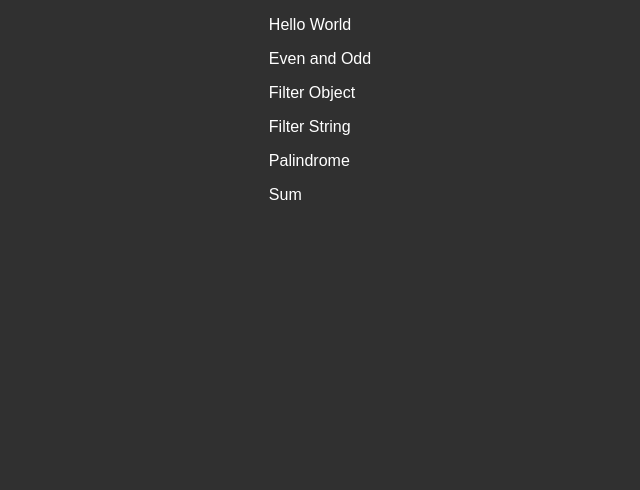
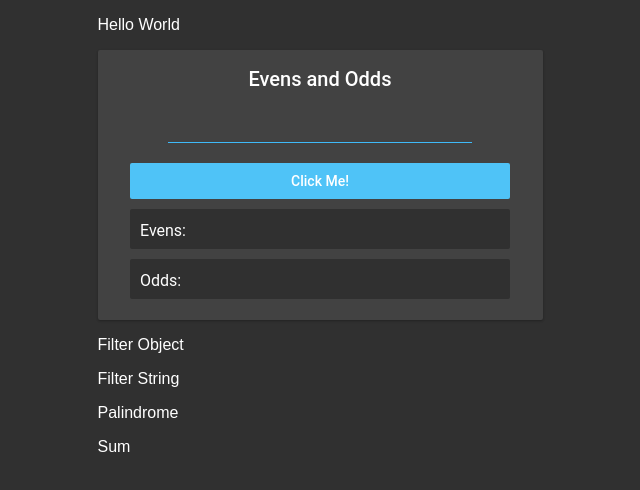
Before and after one commit to JereMitch/react-toy-problems, a React (Create React App) app: page / in a window 1280 px wide. Shown: the top 490 px of the page, without its empty margins (320-960 px from the left). Built offline with nearby package versions, Linux system fonts and the light colour scheme.

Commit message:
onChange added

```diff
--- a/src/components/Topics/EvenAndOdd.js
+++ b/src/components/Topics/EvenAndOdd.js
@@ -1,11 +1,49 @@
-import React, { Component } from 'react';
+import React, { Component } from "react";
 
-const EvenAndOdd = () => {
+export default class EvenAndOdd extends Component {
+  constructor(props) {
+    super(props);
+    this.state = {
+      evenArray: [],
+      oddArray: [],
+      userInput: "",
+    }
+  }
+
+    //
+      render() {
+        const onChange = (e) => {
+            const handleChange = (input) => {
+                this.setState({ userInput: input})
+                console.log(input)
+            }
+            handleChange(e.target.value)
+        }
+
+        const onclick = (userInput) => {
+            let array = userInput
+            let even = []
+            let odd = []
+
+            for(let i = 0; i < array.length; i++){
+                if(array[i] % 2 === 0){
+                    even.push(array[i])
+                } else {
+                    odd.push(array[i])
+                }
+            }
+            this.setState({ evenArray: even, oddArray: odd })
+        }
+
     return (
-        <div>
-            <p>Even and Odd</p>
-        </div>
-    )
+      <div className="puzzleBox evenAndOddPB">
+        <h4>Evens and Odds</h4>
+        <input type="number"  className="inputLine" onChange = {onChange} />
+
+        <button className="confirmationButton" onclick={onclick}>Click Me!</button>
+        <span className="resultsBox">Evens: {this.state.evenArray}</span>
+        <span className="resultsBox">Odds: {this.state.oddArray}</span>
+      </div>
+    );
+  }
 }
-
-export default EvenAndOdd
--- a/src/components/Topics/FilterObject.js
+++ b/src/components/Topics/FilterObject.js
@@ -1,11 +1,11 @@
-import React, { Component } from 'react';
+import React, { Component } from 'react'
 
-const FilterObject = () => {
-    return (
-        <div>
-            <p>Filter Object</p>
-        </div>
-    )
+export default class FilterObject extends Component {
+    render() {
+        return (
+            <div>
+                <p>Filter Object</p>
+            </div>
+        )
+    }
 }
-
-export default FilterObject
--- a/src/components/Topics/FilterString.js
+++ b/src/components/Topics/FilterString.js
@@ -1,11 +1,11 @@
-import React, { Component } from 'react';
+import React, { Component } from 'react'
 
-const FilterString = () => {
-    return (
-        <div>
-            <p>Filter String</p>
-        </div>
-    )
+export default class FilterString extends Component {
+    render() {
+        return (
+            <div>
+                <p>Filter String</p>
+            </div>
+        )
+    }
 }
-
-export default FilterString
--- a/src/components/Topics/Palindrome.js
+++ b/src/components/Topics/Palindrome.js
@@ -1,11 +1,11 @@
-import React, { Component } from 'react';
+import React, { Component } from 'react'
 
-const Palindrome = () => {
-    return (
-        <div>
-            <p>Palindrome</p>
-        </div>
-    )
+export default class Palindrome extends Component {
+    render() {
+        return (
+            <div>
+                <p>Palindrome</p>
+            </div>
+        )
+    }
 }
-
-export default Palindrome
--- a/src/components/Topics/Sum.js
+++ b/src/components/Topics/Sum.js
@@ -1,11 +1,11 @@
-import React, { Component } from 'react';
+import React, { Component } from 'react'
 
-const Sum = () => {
-    return (
-        <div>
-            <p>Sum</p>
-        </div>
-    )
+export default class Sum extends Component {
+    render() {
+        return (
+            <div>
+                <p>Sum</p>
+            </div>
+        )
+    }
 }
-
-export default Sum
```
